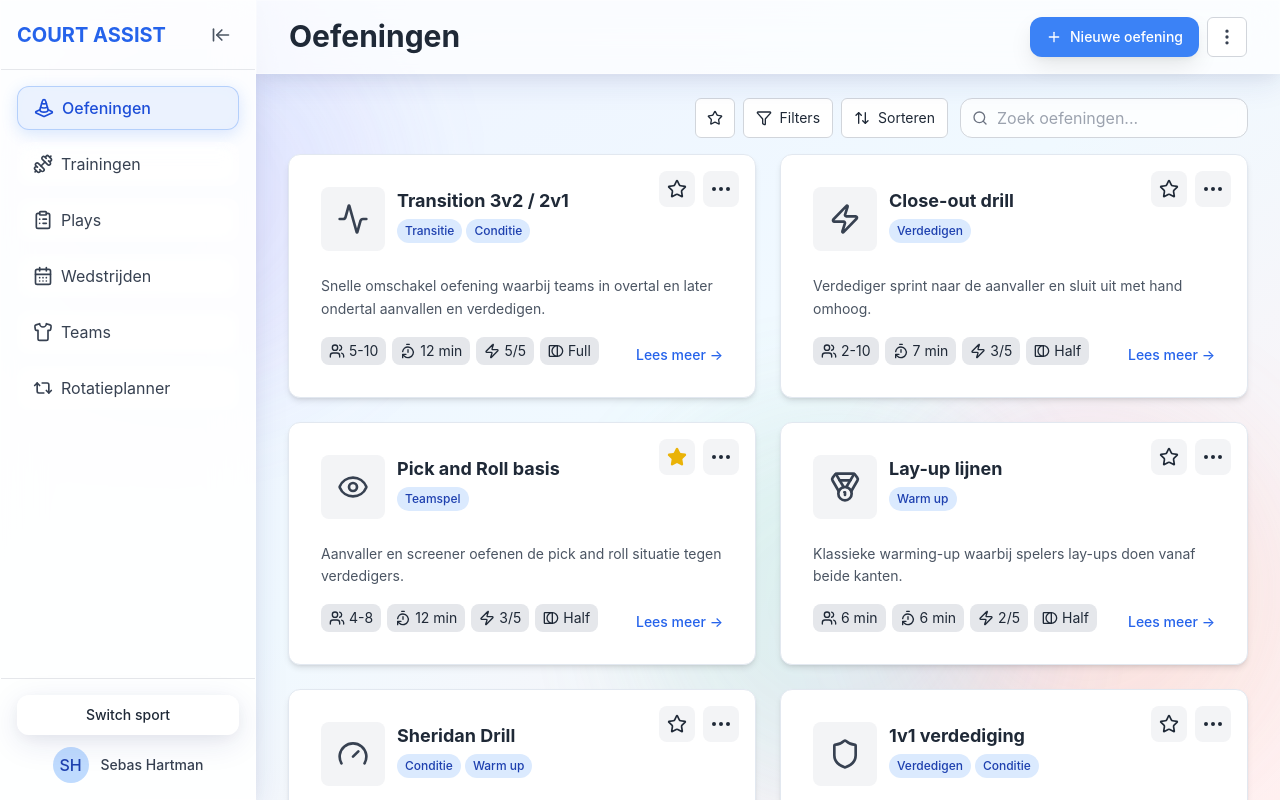
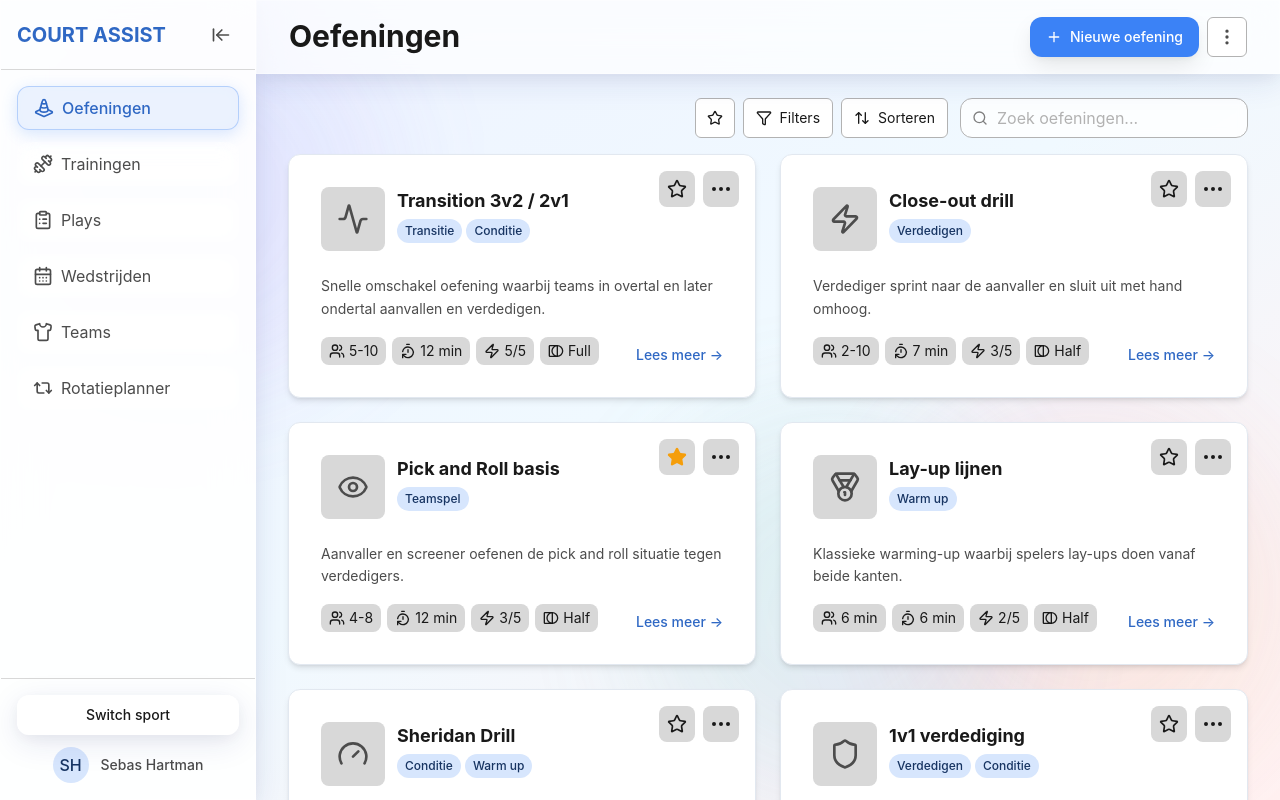
Before and after one commit to SebasJH/court-assist, a Vue app: page /oefeningen in a window 1280 px wide. Built offline with nearby package versions, Linux system fonts and the light colour scheme.

Commit message:
Updated color scheme

```diff
--- a/tailwind.config.js
+++ b/tailwind.config.js
@@ -40,10 +40,106 @@ export default {
         'modern': '0 10px 25px -3px rgba(0, 0, 0, 0.1), 0 4px 6px -2px rgba(0, 0, 0, 0.05)',
       },
       colors: {
+        // Translucent glass tokens (keep)
         glass: {
           white: 'rgba(255, 255, 255, 0.25)',
           dark: 'rgba(0, 0, 0, 0.1)',
-          card: 'rgba(255, 255, 255, 0.9)',
+          card: 'rgba(255, 255, 255, 0.9)'
+        },
+        // Custom brand palette — 500 is the base. Higher = darker, lower = lighter.
+        // Primary (Blue)
+        blue: {
+          50:  '#EBF2FE',
+          100: '#D7E6FD',
+          200: '#D7E6FD', // fallback to nearest
+          300: '#75A7F8',
+          400: '#75A7F8', // fallback to nearest
+          500: '#3B82F6',
+          600: '#2F68C4',
+          700: '#2F68C4', // fallback to nearest
+          800: '#173462',
+          900: '#112749'
+        },
+        // Secondary (Green / Success)
+        green: {
+          50:  '#E7F8F2',
+          100: '#CFF1E5',
+          200: '#CFF1E5', // fallback to nearest
+          300: '#57CEA6',
+          400: '#57CEA6', // fallback to nearest
+          500: '#10B981',
+          600: '#0C9467',
+          700: '#0C9467', // fallback to nearest
+          800: '#064A33',
+          900: '#043726'
+        },
+        // Accent / Warning (Orange)
+        orange: {
+          50:  '#FEF5E6',
+          100: '#FDEBCE',
+          200: '#FDEBCE', // fallback to nearest
+          300: '#F8BB54',
+          400: '#F8BB54', // fallback to nearest
+          500: '#F59E0B',
+          600: '#C47E08',
+          700: '#C47E08', // fallback to nearest
+          800: '#623F04',
+          900: '#492F03'
+        },
+        // Map yellow to the Accent palette for compatibility with existing classes like text-yellow-500
+        yellow: {
+          50:  '#FEF5E6',
+          100: '#FDEBCE',
+          200: '#FDEBCE',
+          300: '#F8BB54',
+          400: '#F8BB54',
+          500: '#F59E0B',
+          600: '#C47E08',
+          700: '#C47E08',
+          800: '#623F04',
+          900: '#492F03'
+        },
+        // Error (Red)
+        red: {
+          50:  '#FDECEC',
+          100: '#FBD9D9',
+          200: '#FBD9D9', // fallback to nearest
+          300: '#F37C7C',
+          400: '#F37C7C', // fallback to nearest
+          500: '#EF4444',
+          600: '#BF3636',
+          700: '#BF3636', // fallback to nearest
+          800: '#5F1B1B',
+          900: '#471414'
+        },
+        // Neutral (Gray)
+        gray: {
+          50:  '#F2F2F2',
+          100: '#D8D8D8',
+          200: '#D8D8D8', // fallback to nearest
+          300: '#B2B2B2',
+          400: '#B2B2B2', // fallback to nearest
+          500: '#7F7F7F',
+          600: '#4C4C4C',
+          700: '#4C4C4C', // fallback to nearest
+          800: '#191919',
+          900: '#000000'
+        },
+        // Aliases — optional to use (bg-primary-500 etc.)
+        primary: {
+          50:  '#EBF2FE', 100: '#D7E6FD', 200: '#D7E6FD', 300: '#75A7F8', 400: '#75A7F8', 500: '#3B82F6', 600: '#2F68C4', 700: '#2F68C4', 800: '#173462', 900: '#112749'
+        },
+        secondary: {
+          50:  '#E7F8F2', 100: '#CFF1E5', 200: '#CFF1E5', 300: '#57CEA6', 400: '#57CEA6', 500: '#10B981', 600: '#0C9467', 700: '#0C9467', 800: '#064A33', 900: '#043726'
+        },
+        accent: {
+          50:  '#FEF5E6', 100: '#FDEBCE', 200: '#FDEBCE', 300: '#F8BB54', 400: '#F8BB54', 500: '#F59E0B', 600: '#C47E08', 700: '#C47E08', 800: '#623F04', 900: '#492F03'
+        },
+        error: {
+          50:  '#FDECEC', 100: '#FBD9D9', 200: '#FBD9D9', 300: '#F37C7C', 400: '#F37C7C', 500: '#EF4444', 600: '#BF3636', 700: '#BF3636', 800: '#5F1B1B', 900: '#471414'
+        },
+        neutral: {
+          50:  '#F2F2F2', 100: '#D8D8D8', 200: '#D8D8D8', 300: '#B2B2B2', 400: '#B2B2B2', 500: '#7F7F7F', 600: '#4C4C4C', 700: '#4C4C4C', 800: '#191919', 900: '#000000'
         }
       }
     },
```
